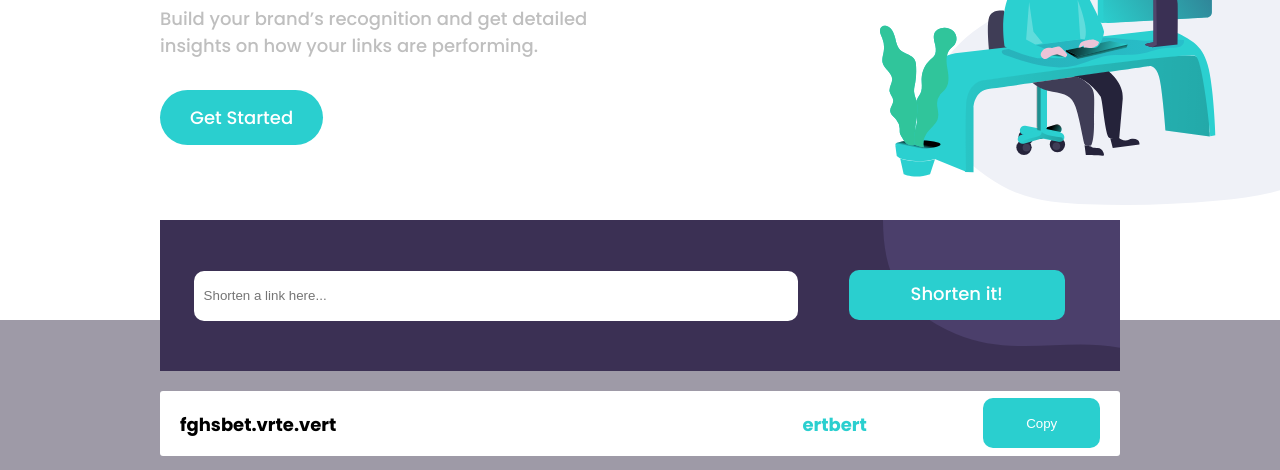
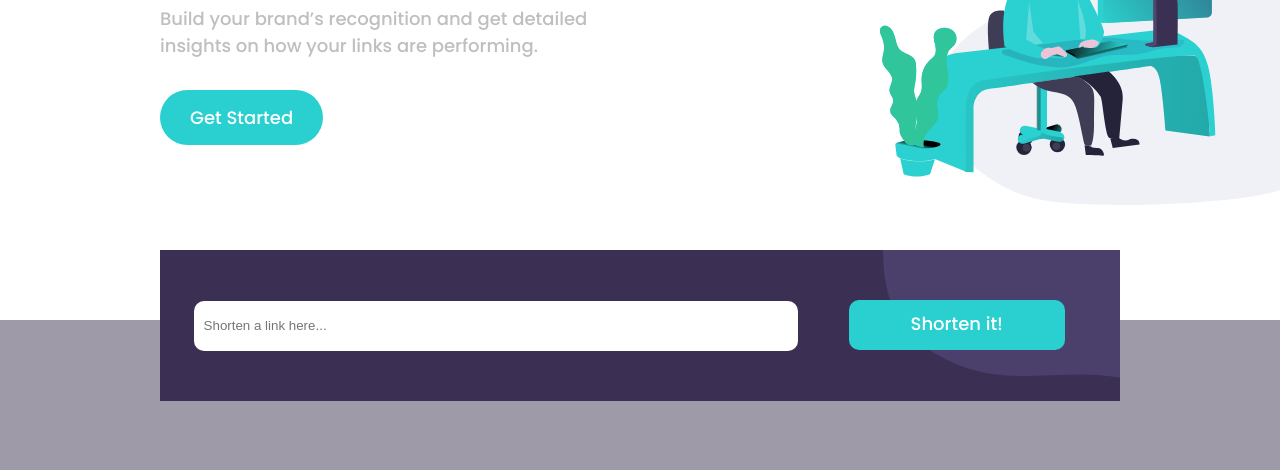
Before and after one commit to pittyh6/url-shortening-api-master, a plain HTML site: page index.html in a window 1280 px wide. Shown: the part 330-800 px from the top of the page. Drawn offline with nearby package versions, Linux system fonts and the light colour scheme.

Commit message:
fixing position box main shorten-url

```diff
--- a/style.css
+++ b/style.css
@@ -169,7 +169,8 @@ main{
 .result-url{
     background-color: var(--white);
     border-radius: 3px;
-    display: grid;
+    /* display: grid; */
+    display: none;
     margin: 20px auto;
 }
 .result-url> h4{
@@ -245,6 +246,9 @@ main{
     }
 
     /* ~~~~MAIN~~~~ */
+    main{
+        bottom: 120px;
+    }
     .convert-url> div{
        display: inline-block;
     }
@@ -261,7 +265,6 @@ main{
     }
     /*MAIN RESULT*/
     .result-url{
-        display: grid;
         grid-template-columns: repeat(4, auto);
     }
     .link-original{
```
